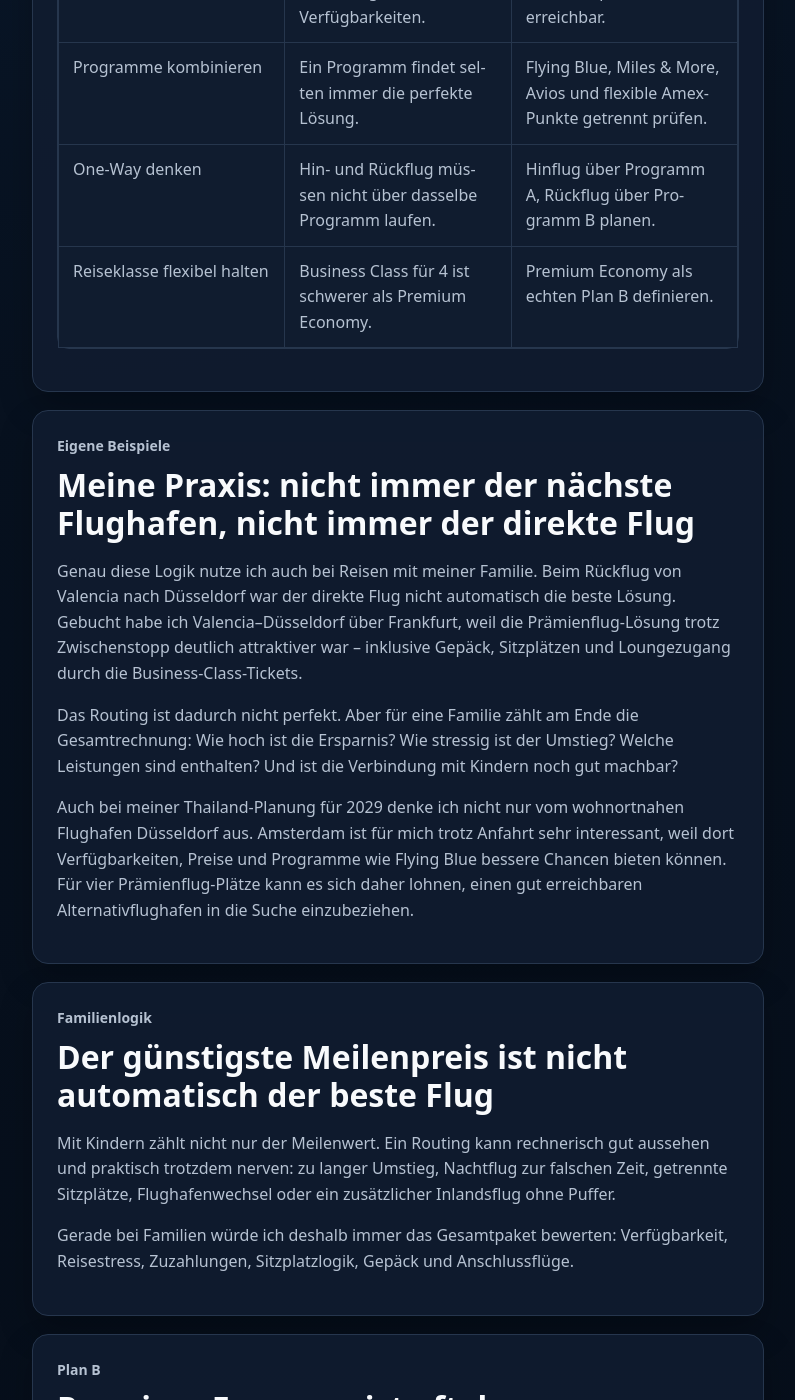
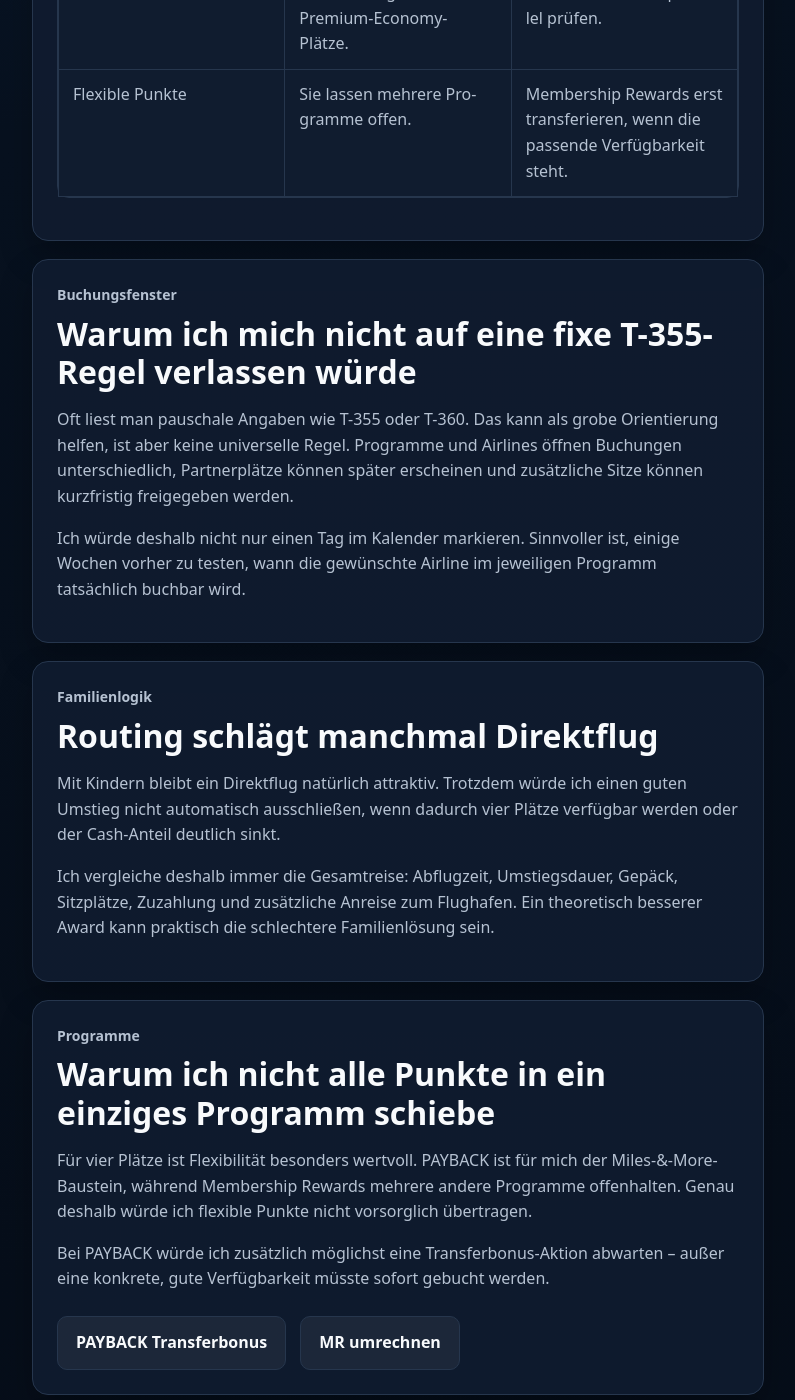
Before and after one commit to Praemienflug-Planer/miles-planer, a Jekyll site: the page built from vier-praemienflug-plaetze-finden/index.html, in a window 1280 px wide and 1400 px high, scrolled down 1861 px. Shown: the whole window, without its empty margins (68-863 px from the left). Built offline with Jekyll 4.4.1, drawn with Linux system fonts in a browser that asks for light colours; some of the changed text lies outside the part shown.

Commit message:
4-Plätze-Familienstrategie aktualisieren

```diff
--- a/vier-praemienflug-plaetze-finden/index.html
+++ b/vier-praemienflug-plaetze-finden/index.html
@@ -1,46 +1,37 @@
 ---
-layout: default
+layout: page
+title: "4 Prämienflug-Plätze finden: Familienstrategie"
+description: "Vier Prämienflug-Plätze als Familie finden: Strategie für Verfügbarkeit, Schulferien, Abflughäfen, Programme, Reiseklassen und flexible Punkte."
+canonical: "https://praemienflug-planer.de/vier-praemienflug-plaetze-finden/"
 ---
-<!DOCTYPE html>
-<html lang="de">
-<head>
-  <meta charset="UTF-8" />
-  <meta name="viewport" content="width=device-width, initial-scale=1" />
-  <title>4 Prämienflug-Plätze finden: Familienstrategie | Prämienflug-Planer</title>
-  <meta name="description" content="Vier Prämienflug-Plätze für Familien finden: realistische Strategien für Verfügbarkeit, Meilenbedarf, Schulferien, Programme und Plan B." />
-  <link rel="canonical" href="https://praemienflug-planer.de/vier-praemienflug-plaetze-finden/" />
-  <meta name="robots" content="index,follow" />
-  <meta property="og:type" content="article" />
-  <meta property="og:title" content="4 Prämienflug-Plätze finden: Familienstrategie" />
-  <meta property="og:description" content="Strategien für Familien, die mehrere Award Seats mit Meilen suchen." />
-  <meta property="og:url" content="https://praemienflug-planer.de/vier-praemienflug-plaetze-finden/" />
-  <meta property="og:site_name" content="Prämienflug-Planer" />
-  <script type="application/ld+json">{"@context":"https://schema.org","@type":"Article","headline":"4 Prämienflug-Plätze finden: Familienstrategie","description":"Ein Ratgeber für Familien, die vier Prämienflug-Plätze mit Meilen realistisch planen möchten.","author":{"@type":"Person","name":"Dominik Hermanski"},"publisher":{"@type":"Organization","name":"Prämienflug-Planer"},"mainEntityOfPage":"https://praemienflug-planer.de/vier-praemienflug-plaetze-finden/","inLanguage":"de-DE"}</script>
-  <link rel="stylesheet" href="/assets/css/site.css?v=20260521-four-seats-text-3" />
-  <script src="/assets/js/navigation-shell.js?v=20260518-2" defer></script>
-</head>
-<body>
-<a href="#main-content" class="skip-link">Zum Inhalt springen</a>
-<main id="main-content">
-  <section class="hero hero-small"><div class="container hero-grid seo-hero-grid"><div><p class="eyebrow">Familienstrategie</p><h1>4 Prämienflug-Plätze finden: warum Familien anders suchen müssen</h1><p class="hero-text">Ein freier Award Seat ist noch keine Familienreise. Für Familien zählt: mehrere Plätze auf derselben Verbindung, passende Reiseklasse, akzeptable Zuzahlungen und möglichst schulferienfreundliche Daten.</p><p class="hero-text">Genau deshalb braucht man für vier Personen nicht nur mehr Meilen, sondern auch mehr Flexibilität und einen Plan B.</p><div class="hero-actions"><a class="btn btn-primary" href="/rechner/">Meilenbedarf berechnen</a><a class="btn btn-secondary" href="#strategie">Strategie ansehen</a><a class="btn btn-secondary" href="/praemienfluege-familie/">Zum Familien-Guide</a></div></div><div class="hero-card"><h2>Kurzfazit</h2><ul><li>früh suchen und Buchungsfenster kennen</li><li>mehrere Abflughäfen und Programme prüfen</li><li>Premium Economy als realistischen Plan B einplanen</li><li>Hin- und Rückflug getrennt denken</li><li>Zuzahlungen und Anschlussflüge nicht vergessen</li></ul></div></div></section>
+<section class="hero hero-small">
+  <div class="container hero-grid seo-hero-grid">
+    <div>
+      <p class="eyebrow">Familienstrategie</p>
+      <h1>4 Prämienflug-Plätze finden: so würde ich als Familie suchen</h1>
+      <p class="hero-text">Ein einzelner verfügbarer Award Seat hilft einer vierköpfigen Familie noch nicht. Entscheidend ist, ob mehrere Plätze auf einer brauchbaren Verbindung verfügbar sind – zu einem Meilenpreis und mit Zuzahlungen, die insgesamt noch passen.</p>
+      <p class="hero-text">Darum suche ich nicht nur nach dem billigsten Sweet Spot, sondern nach einer belastbaren Lösung für alle Reisenden.</p>
+      <div class="hero-actions"><a class="btn btn-primary" href="/rechner/">Meilenbedarf berechnen</a><a class="btn btn-secondary" href="#strategie">Meine Suchstrategie</a></div>
+      <div class="trust-note">Stand 27.08.2026. Buchungsfenster, Verfügbarkeiten und Awardpreise ändern sich je nach Programm und Airline.</div>
+    </div>
+    <div class="hero-card"><h2>Meine Prioritäten</h2><ul><li>Verfügbarkeit vor theoretischem Sweet Spot</li><li>mehrere Abflughäfen prüfen</li><li>Hin- und Rückflug getrennt denken</li><li>Premium Economy als echten Plan B</li><li>flexible Punkte erst nach Verfügbarkeit übertragen</li></ul></div>
+  </div>
+</section>
 
-  <section class="section"><div class="container seo-layout"><article class="seo-content">
-    <div class="article-card seo-card"><p class="eyebrow">Problem</p><h2>Warum vier Plätze so viel schwieriger sind</h2><p>Viele Meilenbeispiele zeigen einen einzelnen verfügbaren Sitz. Das ist für Inspiration okay, hilft Familien aber nur begrenzt. Vier Plätze bedeuten nicht nur viermal Meilenbedarf und viermal Zuzahlung. Es bedeutet vor allem: vier Plätze müssen gleichzeitig freigegeben sein.</p><p>In Schulferien wird genau das schwierig. Die Nachfrage ist hoch, viele Programme bepreisen dynamisch und Airlines geben Premium-Sitze nicht unbegrenzt als Prämienplätze frei.</p><div class="warning-box"><strong>Praxisregel:</strong><br><br>Bei Familien ist Verfügbarkeit oft wichtiger als der theoretisch beste Sweet Spot. Ein etwas teurerer Award, der wirklich für vier Personen buchbar ist, kann besser sein als ein perfekter Einzelwert.</div><p>Wenn du noch ganz am Anfang der Planung stehst, bündele ich im <a class="text-link" href="/praemienfluege-familie/">Familien-Guide</a> auch Meilenbedarf, Kinderregeln, Business Class und Sammelstrategie.</p></div>
+<section class="section"><div class="container seo-layout"><article class="seo-content">
+  <div class="article-card seo-card"><p class="eyebrow">Das eigentliche Problem</p><h2>Vier Plätze sind nicht einfach viermal ein Platz</h2><p>Der Meilenbedarf vervierfacht sich ungefähr – die Verfügbarkeit aber nicht. Airlines geben Premium-Sitze nicht automatisch in Viererblöcken frei. Gerade in Schulferien kann deshalb ein guter Einzelpreis komplett irrelevant sein.</p><div class="warning-box"><strong>Meine Grundregel:</strong><br><br>Ein etwas teurerer Award mit vier bestätigten Plätzen ist für mich wertvoller als ein perfekter Sweet Spot, den ich nur für ein oder zwei Personen finde.</div></div>
 
-    <div class="article-card seo-card" id="strategie"><p class="eyebrow">Strategie</p><h2>Was die Chancen auf 4 Plätze verbessert</h2><div class="seo-table-wrap"><table class="seo-table"><thead><tr><th>Hebel</th><th>Warum er hilft</th><th>Praktische Umsetzung</th></tr></thead><tbody><tr><td>Früh suchen</td><td>Viele gute Plätze erscheinen nahe Öffnung des Buchungsfensters.</td><td>T-360/T-355 grob im Blick behalten und früh testen.</td></tr><tr><td>Abflughäfen erweitern</td><td>Mehr Flughäfen bedeuten mehr mögliche Verfügbarkeiten.</td><td>FRA, DUS, AMS, BRU, CDG oder LHR prüfen, wenn erreichbar.</td></tr><tr><td>Programme kombinieren</td><td>Ein Programm findet selten immer die perfekte Lösung.</td><td>Flying Blue, Miles &amp; More, Avios und flexible Amex-Punkte getrennt prüfen.</td></tr><tr><td>One-Way denken</td><td>Hin- und Rückflug müssen nicht über dasselbe Programm laufen.</td><td>Hinflug über Programm A, Rückflug über Programm B planen.</td></tr><tr><td>Reiseklasse flexibel halten</td><td>Business Class für 4 ist schwerer als Premium Economy.</td><td>Premium Economy als echten Plan B definieren.</td></tr></tbody></table></div></div>
+  <div class="article-card seo-card" id="strategie"><p class="eyebrow">Suchstrategie</p><h2>So erhöhe ich die Chance auf vier Award Seats</h2><div class="seo-table-wrap"><table class="seo-table"><thead><tr><th>Hebel</th><th>Warum er hilft</th><th>Wie ich ihn nutze</th></tr></thead><tbody><tr><td>Früh suchen</td><td>Viele Programme öffnen ihre Kalender weit im Voraus.</td><td>Ich teste früh, wie ein Programm Verfügbarkeiten freigibt, statt auf einen einzigen Stichtag zu vertrauen.</td></tr><tr><td>Alternative Flughäfen</td><td>Mehr Startpunkte bedeuten mehr mögliche Langstrecken.</td><td>DUS, FRA, AMS, BRU oder andere erreichbare Flughäfen mitrechnen.</td></tr><tr><td>One-Way planen</td><td>Hin- und Rückflug müssen nicht dasselbe Programm nutzen.</td><td>Programm A für den Hinflug, Programm B für den Rückflug ist völlig okay.</td></tr><tr><td>Reiseklasse flexibel</td><td>Vier Business-Plätze sind oft schwieriger als vier Premium-Economy-Plätze.</td><td>Premium Economy als Plan A oder Plan B parallel prüfen.</td></tr><tr><td>Flexible Punkte</td><td>Sie lassen mehrere Programme offen.</td><td>Membership Rewards erst transferieren, wenn die passende Verfügbarkeit steht.</td></tr></tbody></table></div></div>
 
-    <div class="article-card seo-card"><p class="eyebrow">Eigene Beispiele</p><h2>Meine Praxis: nicht immer der nächste Flughafen, nicht immer der direkte Flug</h2><p>Genau diese Logik nutze ich auch bei Reisen mit meiner Familie. Beim Rückflug von Valencia nach Düsseldorf war der direkte Flug nicht automatisch die beste Lösung. Gebucht habe ich Valencia–Düsseldorf über Frankfurt, weil die Prämienflug-Lösung trotz Zwischenstopp deutlich attraktiver war – inklusive Gepäck, Sitzplätzen und Loungezugang durch die Business-Class-Tickets.</p><p>Das Routing ist dadurch nicht perfekt. Aber für eine Familie zählt am Ende die Gesamtrechnung: Wie hoch ist die Ersparnis? Wie stressig ist der Umstieg? Welche Leistungen sind enthalten? Und ist die Verbindung mit Kindern noch gut machbar?</p><p>Auch bei meiner Thailand-Planung für 2029 denke ich nicht nur vom wohnortnahen Flughafen Düsseldorf aus. Amsterdam ist für mich trotz Anfahrt sehr interessant, weil dort Verfügbarkeiten, Preise und Programme wie Flying Blue bessere Chancen bieten können. Für vier Prämienflug-Plätze kann es sich daher lohnen, einen gut erreichbaren Alternativflughafen in die Suche einzubeziehen.</p></div>
+  <div class="article-card seo-card"><p class="eyebrow">Buchungsfenster</p><h2>Warum ich mich nicht auf eine fixe T-355-Regel verlassen würde</h2><p>Oft liest man pauschale Angaben wie T-355 oder T-360. Das kann als grobe Orientierung helfen, ist aber keine universelle Regel. Programme und Airlines öffnen Buchungen unterschiedlich, Partnerplätze können später erscheinen und zusätzliche Sitze können kurzfristig freigegeben werden.</p><p>Ich würde deshalb nicht nur einen Tag im Kalender markieren. Sinnvoller ist, einige Wochen vorher zu testen, wann die gewünschte Airline im jeweiligen Programm tatsächlich buchbar wird.</p></div>
 
-    <div class="article-card seo-card"><p class="eyebrow">Familienlogik</p><h2>Der günstigste Meilenpreis ist nicht automatisch der beste Flug</h2><p>Mit Kindern zählt nicht nur der Meilenwert. Ein Routing kann rechnerisch gut aussehen und praktisch trotzdem nerven: zu langer Umstieg, Nachtflug zur falschen Zeit, getrennte Sitzplätze, Flughafenwechsel oder ein zusätzlicher Inlandsflug ohne Puffer.</p><p>Gerade bei Familien würde ich deshalb immer das Gesamtpaket bewerten: Verfügbarkeit, Reisestress, Zuzahlungen, Sitzplatzlogik, Gepäck und Anschlussflüge.</p></div>
+  <div class="article-card seo-card"><p class="eyebrow">Familienlogik</p><h2>Routing schlägt manchmal Direktflug</h2><p>Mit Kindern bleibt ein Direktflug natürlich attraktiv. Trotzdem würde ich einen guten Umstieg nicht automatisch ausschließen, wenn dadurch vier Plätze verfügbar werden oder der Cash-Anteil deutlich sinkt.</p><p>Ich vergleiche deshalb immer die Gesamtreise: Abflugzeit, Umstiegsdauer, Gepäck, Sitzplätze, Zuzahlung und zusätzliche Anreise zum Flughafen. Ein theoretisch besserer Award kann praktisch die schlechtere Familienlösung sein.</p></div>
 
-    <div class="article-card seo-card"><p class="eyebrow">Plan B</p><h2>Premium Economy ist oft der realistischere Familienhebel</h2><p>Business Class ist schön, aber vier Plätze sind häufig schwer. Premium Economy kann für Familien ein sehr sinnvoller Kompromiss sein: mehr Komfort als Economy, niedrigere Meilenhürde als Business und oft bessere Chancen auf mehrere Plätze.</p><p>Das heißt nicht, dass Business Class ausgeschlossen ist. Es heißt nur: Wer nur Business Class akzeptiert, erhöht das Risiko, am Ende gar keine passende Einlösung zu finden.</p><p><a class="text-link" href="/business-class-familie-meilen/">Business Class als Familie einordnen</a> · <a class="text-link" href="/premium-economy-mit-kindern/">Premium Economy mit Kindern</a></p></div>
+  <div class="article-card seo-card"><p class="eyebrow">Programme</p><h2>Warum ich nicht alle Punkte in ein einziges Programm schiebe</h2><p>Für vier Plätze ist Flexibilität besonders wertvoll. PAYBACK ist für mich der Miles-&amp;-More-Baustein, während Membership Rewards mehrere andere Programme offenhalten. Genau deshalb würde ich flexible Punkte nicht vorsorglich übertragen.</p><p>Bei PAYBACK würde ich zusätzlich möglichst eine Transferbonus-Aktion abwarten – außer eine konkrete, gute Verfügbarkeit müsste sofort gebucht werden.</p><div class="hero-actions"><a class="btn btn-secondary" href="/meilen-sammeln/payback-transferbonus/">PAYBACK Transferbonus</a><a class="btn btn-secondary" href="/amex-meilen-umrechnen/">MR umrechnen</a></div></div>
 
-    <div class="article-card seo-card"><p class="eyebrow">Flexible Punkte</p><h2>Warum flexible Punkte bei Familien besonders wertvoll sind</h2><p>Wenn Punkte erst einmal fest bei einem Programm liegen, bist du an dessen Verfügbarkeiten und Regeln gebunden. Flexible Punkte wie Membership Rewards können helfen, weil du später entscheiden kannst, welches Programm für deine konkrete Reise am besten passt.</p><p>Das gilt besonders, wenn du vier Plätze suchst. Vielleicht passt Flying Blue für den Hinflug, Miles &amp; More für den Rückflug oder Avios für eine andere Strecke. Diese Flexibilität ist oft mehr wert als ein einzelner theoretisch niedriger Preis.</p><div class="affiliate-soft-box"><strong>Transparenz:</strong><br><br>Wenn du dich für passende Kreditkarten interessierst, kannst du über das <a href="/kontakt.html">Kontaktformular</a> einen Empfehlungslink anfragen. Wenn du über diesen Link bestellst, kann ich eine Prämie erhalten. Für dich entstehen dadurch keine zusätzlichen Kosten.</div></div>
+  <div class="article-card seo-card"><p class="eyebrow">Plan B</p><h2>Premium Economy ist für mich kein Trostpreis</h2><p>Wenn vier Business-Class-Plätze nicht sinnvoll verfügbar sind, kann Premium Economy die bessere Familienentscheidung sein: geringerer Gesamtbedarf, häufig robustere Planbarkeit und trotzdem ein spürbarer Komfortschritt gegenüber Economy.</p><p>Auch eine Mischstrategie kann sinnvoll sein: Hinflug Business, Rückflug Premium Economy – oder umgekehrt.</p><div class="hero-actions"><a class="btn btn-secondary" href="/premium-economy-oder-business-class/">Premium Economy vs. Business</a><a class="btn btn-secondary" href="/business-class-familie-meilen/">Business als Familie</a></div></div>
 
-    <div class="article-card seo-card"><p class="eyebrow">Checkliste</p><h2>Meine Checkliste für 4 Award Seats</h2><ol><li>Personenzahl und Reiseklasse realistisch festlegen.</li><li>Meilenbedarf pro Programm grob berechnen.</li><li>Flexible Punkte nicht zu früh übertragen.</li><li>Mehrere Abflughäfen prüfen.</li><li>Hin- und Rückflug getrennt betrachten.</li><li>Zuzahlungen für alle Personen zusammenrechnen.</li><li>Plan B definieren: Premium Economy, andere Daten oder Cash-Ticket.</li></ol></div>
-
-    <div class="article-card seo-card"><p class="eyebrow">Nächster Schritt</p><h2>Erst Zielmenge klären</h2><p>Bevor du konkrete Verfügbarkeiten suchst, solltest du wissen, welche Meilenmenge deine Familie ungefähr braucht. Genau dafür ist der Prämienflug-Planer gedacht.</p><a class="btn btn-primary" href="/rechner/">Meilenbedarf für 4 Personen prüfen</a> <a class="btn btn-secondary" href="/praemienfluege-familie/">Familienplanung im Überblick</a></div>
-  </article><aside class="seo-sidebar"><div class="article-card seo-card sticky-card"><p class="eyebrow">Familien-Cluster</p><h3>Passend dazu</h3><div class="sidebar-links"><a href="/praemienfluege-familie/">Prämienflüge mit Familie</a><a href="/business-class-familie-meilen/">Business Class als Familie</a><a href="/business-class-mit-kindern/">Business Class mit Kindern</a><a href="/premium-economy-mit-kindern/">Premium Economy mit Kindern</a><a href="/meilen-sammeln-familie/">Meilen sammeln als Familie</a><a href="/meilen-thailand/">Thailand mit Meilen</a><a href="/rechner/">Rechner starten</a></div></div></aside></div></section>
-</main>
-</body>
-</html>
+  <div class="article-card seo-card"><p class="eyebrow">Checkliste</p><h2>Meine Reihenfolge für vier Plätze</h2><ol><li>Personenzahl, Reisezeitraum und maximal akzeptable Zuzahlung festlegen.</li><li>Mehrere realistische Abflughäfen definieren.</li><li>Business und Premium Economy parallel prüfen.</li><li>Hin- und Rückflug getrennt suchen.</li><li>Verfügbarkeit zuerst bestätigen.</li><li>Flexible Punkte erst danach übertragen.</li><li>Gesamtkosten für alle Personen gegen Cashpreise vergleichen.</li></ol><p><a class="btn btn-primary" href="/rechner/">Gesamtbedarf berechnen</a></p></div>
+</article>
+<aside class="seo-sidebar"><div class="article-card seo-card sticky-card"><p class="eyebrow">Familien-Cluster</p><div class="sidebar-links"><a href="/praemienfluege-familie/">Prämienflüge mit Familie</a><a href="/business-class-familie-meilen/">Business Class als Familie</a><a href="/premium-economy-mit-kindern/">Premium Economy mit Kindern</a><a href="/meilen-sammeln-familie/">Meilen sammeln als Familie</a><a href="/praemienflug-steuern-gebuehren/">Steuern & Gebühren</a><a href="/rechner/">Rechner</a></div></div></aside>
+</div></section>
```
